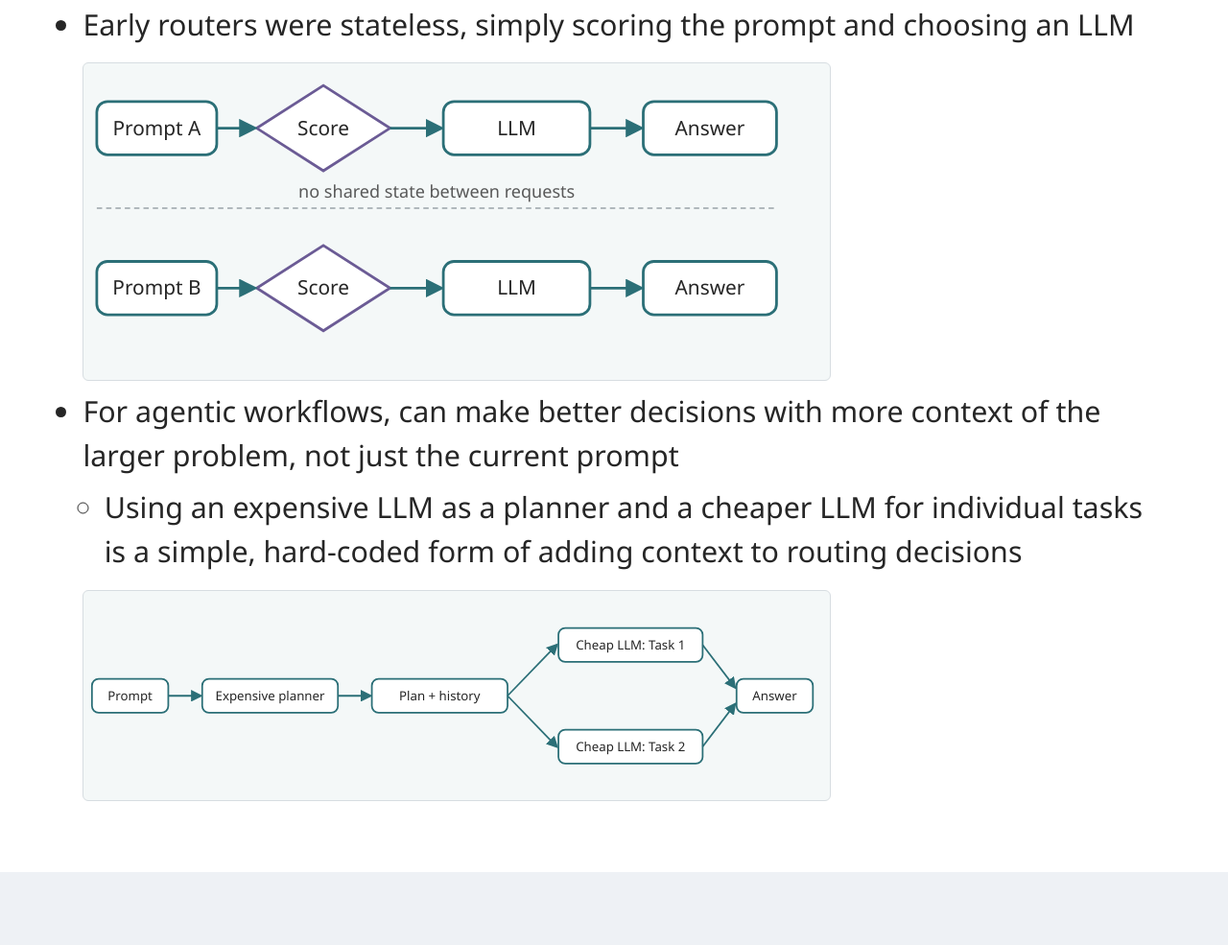
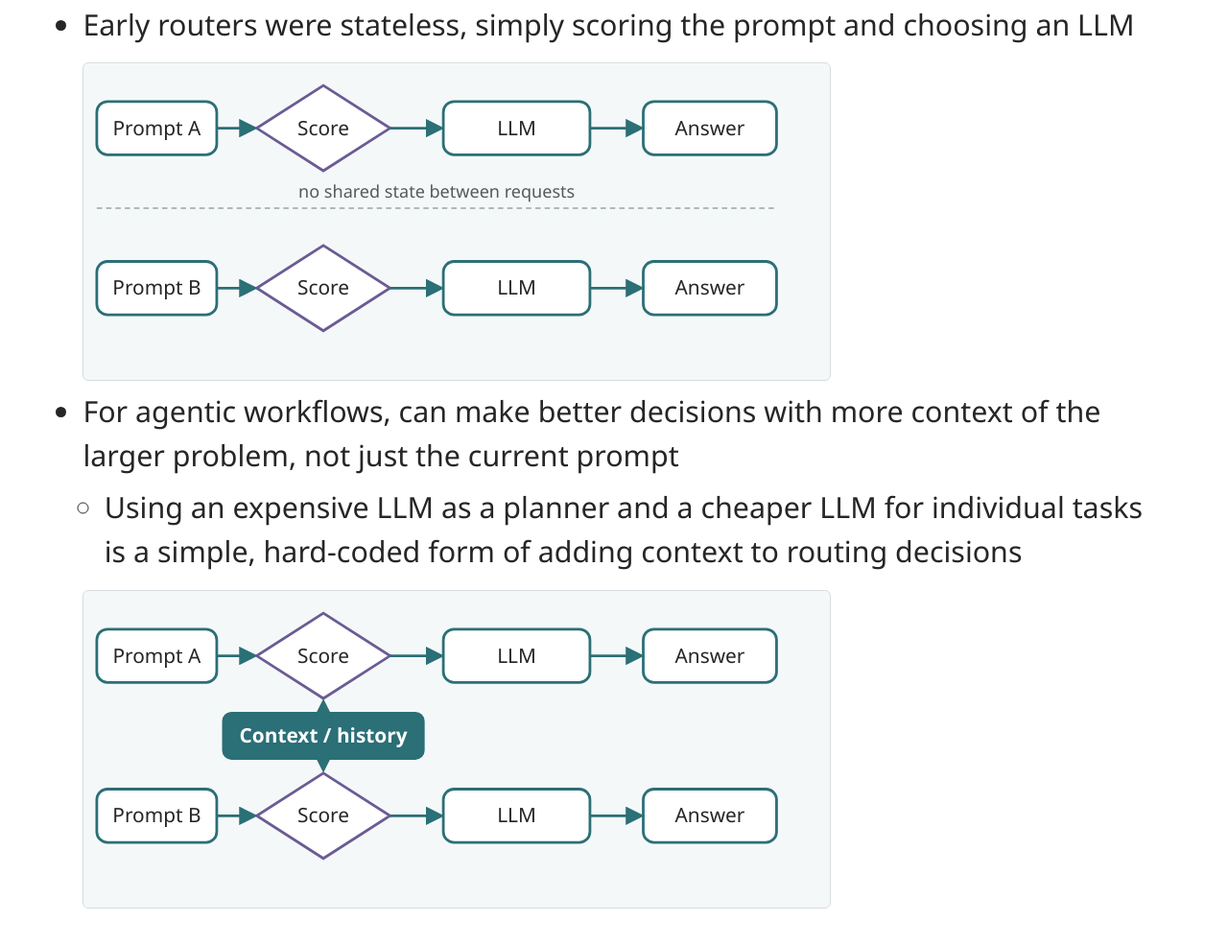
Before and after one commit to tedkyi/llm_routing, a plain HTML site: page statefulness.html in a window 1280 px wide. Shown: the part 245-1230 px from the top of the page at 96% size. Before the commit the page ends 1154 px from the top, so only its background shows below. Drawn offline with Linux system fonts and the light colour scheme.

Commit message:
Fix Statefulness diagram 2 to show shared context feeding Score
Replaces the planner/executor diagram (wrong concept) with a variant
of diagram 1: the same two-request layout, but now a shared Context /
history box feeds both Score decisions, directly illustrating that
the decision now sees more than just the current prompt. Mirrors
diagram 1's layout so the contrast with statelessness reads clearly.

Claude-Session: https://claude.ai/code/session_011HA3ksR9jiYgJMHW6mVZoc

```diff
--- a/statefulness.html
+++ b/statefulness.html
@@ -93,30 +93,38 @@
       <li>Using an expensive LLM as a planner and a cheaper LLM for individual tasks is a simple, hard-coded form of adding context to routing decisions</li>
     </ul>
     <figure class="diagram">
-      <svg viewBox="0 0 880 220" role="img" aria-label="Diagram: an expensive planner LLM builds a plan, and the resulting state of plan plus history is used to route individual tasks to a cheaper LLM, with results combining into the final answer.">
+      <svg viewBox="0 0 560 220" role="img" aria-label="Diagram: the same two requests as the stateless example, but now a shared context and history box feeds into both Score decisions, so each decision sees more than just the current prompt.">
         <defs>
           <marker id="arrow-navy-2" viewBox="0 0 10 10" refX="8" refY="5" markerWidth="7" markerHeight="7" orient="auto">
             <path d="M0,0 L10,5 L0,10 z" fill="#2b6f77"/>
           </marker>
         </defs>
-        <rect class="dg-box" x="10" y="90" width="90" height="40" rx="8"/>
-        <text class="dg-label" x="55" y="111">Prompt</text>
-        <rect class="dg-box" x="140" y="90" width="160" height="40" rx="8"/>
-        <text class="dg-label" x="220" y="111">Expensive planner</text>
-        <rect class="dg-box" x="340" y="90" width="160" height="40" rx="8"/>
-        <text class="dg-label" x="420" y="111">Plan + history</text>
-        <rect class="dg-box" x="560" y="30" width="170" height="40" rx="8"/>
-        <text class="dg-label" x="645" y="51">Cheap LLM: Task 1</text>
-        <rect class="dg-box" x="560" y="150" width="170" height="40" rx="8"/>
-        <text class="dg-label" x="645" y="171">Cheap LLM: Task 2</text>
-        <rect class="dg-box" x="770" y="90" width="90" height="40" rx="8"/>
-        <text class="dg-label" x="815" y="111">Answer</text>
-        <path class="dg-arrow" d="M100,110 L138,110" marker-end="url(#arrow-navy-2)"/>
-        <path class="dg-arrow" d="M300,110 L338,110" marker-end="url(#arrow-navy-2)"/>
-        <path class="dg-arrow" d="M500,110 L558,50" marker-end="url(#arrow-navy-2)"/>
-        <path class="dg-arrow" d="M500,110 L558,170" marker-end="url(#arrow-navy-2)"/>
-        <path class="dg-arrow" d="M730,50 L768,100" marker-end="url(#arrow-navy-2)"/>
-        <path class="dg-arrow" d="M730,170 L768,120" marker-end="url(#arrow-navy-2)"/>
+        <rect class="dg-box" x="10" y="20" width="90" height="40" rx="8"/>
+        <text class="dg-label" x="55" y="41">Prompt A</text>
+        <polygon class="dg-diamond" points="180,8 230,40 180,72 130,40"/>
+        <text class="dg-label" x="180" y="41">Score</text>
+        <rect class="dg-box" x="270" y="20" width="110" height="40" rx="8"/>
+        <text class="dg-label" x="325" y="41">LLM</text>
+        <rect class="dg-box" x="420" y="20" width="100" height="40" rx="8"/>
+        <text class="dg-label" x="470" y="41">Answer</text>
+        <path class="dg-arrow" d="M100,40 L128,40" marker-end="url(#arrow-navy-2)"/>
+        <path class="dg-arrow" d="M230,40 L268,40" marker-end="url(#arrow-navy-2)"/>
+        <path class="dg-arrow" d="M380,40 L418,40" marker-end="url(#arrow-navy-2)"/>
+        <rect class="dg-box-chosen" x="105" y="83" width="150" height="34" rx="6"/>
+        <text class="dg-label-chosen" x="180" y="101">Context / history</text>
+        <path class="dg-arrow" d="M180,83 L180,75" marker-end="url(#arrow-navy-2)"/>
+        <path class="dg-arrow" d="M180,117 L180,125" marker-end="url(#arrow-navy-2)"/>
+        <rect class="dg-box" x="10" y="140" width="90" height="40" rx="8"/>
+        <text class="dg-label" x="55" y="161">Prompt B</text>
+        <polygon class="dg-diamond" points="180,128 230,160 180,192 130,160"/>
+        <text class="dg-label" x="180" y="161">Score</text>
+        <rect class="dg-box" x="270" y="140" width="110" height="40" rx="8"/>
+        <text class="dg-label" x="325" y="161">LLM</text>
+        <rect class="dg-box" x="420" y="140" width="100" height="40" rx="8"/>
+        <text class="dg-label" x="470" y="161">Answer</text>
+        <path class="dg-arrow" d="M100,160 L128,160" marker-end="url(#arrow-navy-2)"/>
+        <path class="dg-arrow" d="M230,160 L268,160" marker-end="url(#arrow-navy-2)"/>
+        <path class="dg-arrow" d="M380,160 L418,160" marker-end="url(#arrow-navy-2)"/>
       </svg>
     </figure>
   </li>
```
